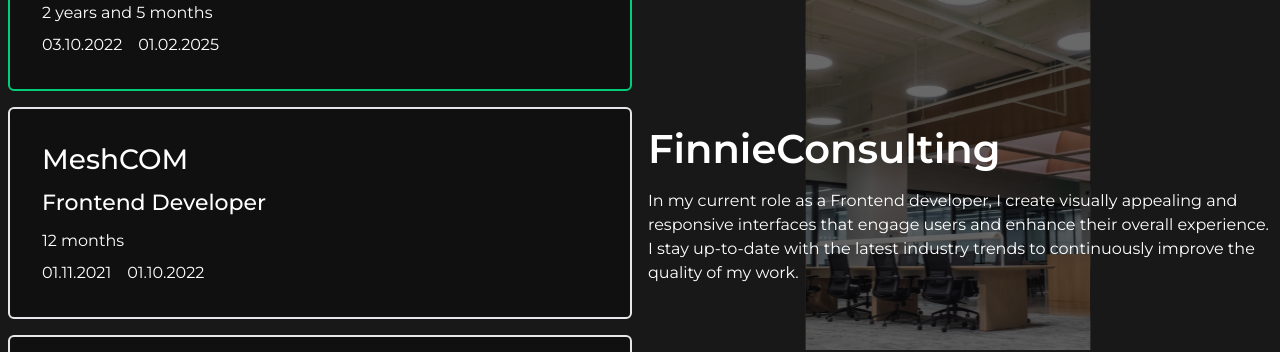
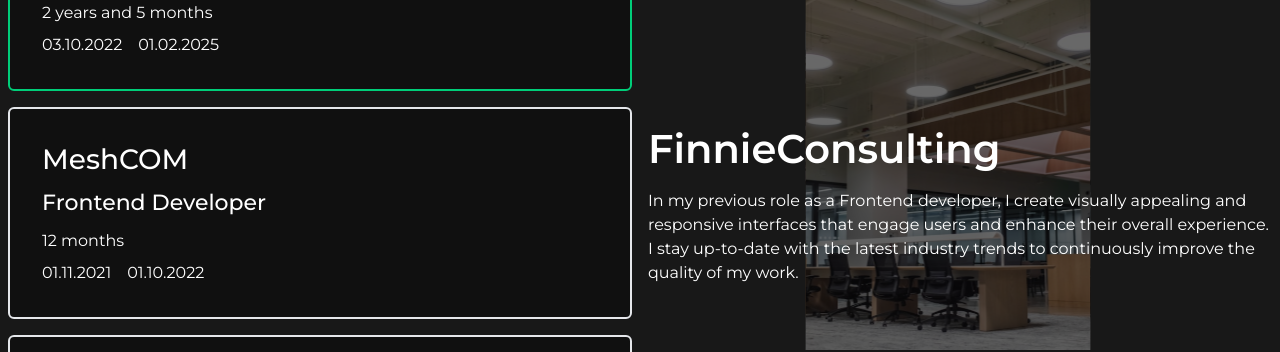
Before and after one commit to artanramanaj/portfolio, a Vue app: page /about in a window 1280 px wide. Shown: the part 1701-2053 px from the top of the page. Built offline with nearby package versions, Linux system fonts and the light colour scheme; what @meforma/vue-toaster would draw is missing.

Commit message:
text change in company description

```diff
--- a/src/components/About/CompanyAbout.vue
+++ b/src/components/About/CompanyAbout.vue
@@ -31,7 +31,7 @@
         />
         <h1>FinnieConsulting</h1>
         <p>
-          In my current role as a Frontend developer, I create visually
+          In my previous role as a Frontend developer, I create visually
           appealing and responsive interfaces that engage users and enhance
           their overall experience. I stay up-to-date with the latest industry
           trends to continuously improve the quality of my work.
```
